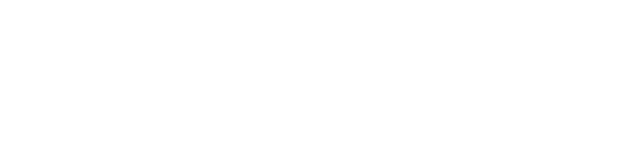
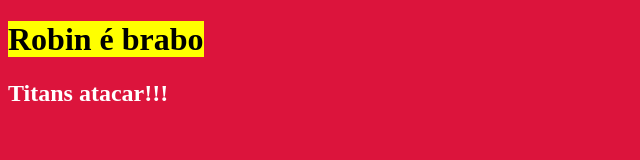
Before and after one commit to Mellozzx/Projeto, a plain HTML site: page Pagina2.html in a window 1280 px wide. Shown: the whole page, without its empty margins (0-640 px from the left). Drawn offline with Linux system fonts and the light colour scheme.

Commit message:
minha primeira versão do meu site

```diff
--- a/Pagina2.html
+++ b/Pagina2.html
@@ -3,9 +3,19 @@
 <head>
     <meta charset="UTF-8">
     <meta name="viewport" content="width=device-width, initial-scale=1.0">
-    <title>Document</title>
+    <title>Robin</title>
 </head>
+<style>
+    body{
+        background-color: crimson;
+        color: white;
+    }
+    body{
+    }
+</style>
 <body>
+    <h1><mark>Robin é brabo</mark></h1>
+    <h2>Titans atacar!!!</h2>
 
 </body>
 </html>
```
